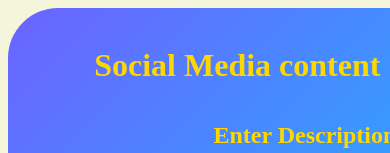
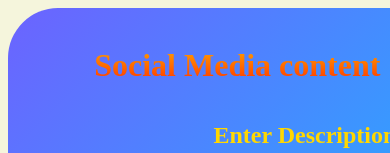
Before and after one commit to Beepalisrikanth/AI_SOCIAL_MEDIA_CONTENT_GENERATOR, a React (Vite) app: page / in a window 390 px wide. Shown: the top 153 px of the page. Built offline with nearby package versions, Linux system fonts and the light colour scheme; no server answers.

Commit message:
added responsive design part 3

```diff
--- a/src/Components/HomePage.css
+++ b/src/Components/HomePage.css
@@ -22,7 +22,11 @@
 .heading1{
     text-align: center;
     padding: 1rem;
-    color: #FFD700;
+    /* color: red; */
+    background: linear-gradient(180deg, gold, red);
+    background-clip: text;
+    -webkit-background-clip: text;
+    -webkit-text-fill-color: transparent;
 }
 
 .heading2{
```
